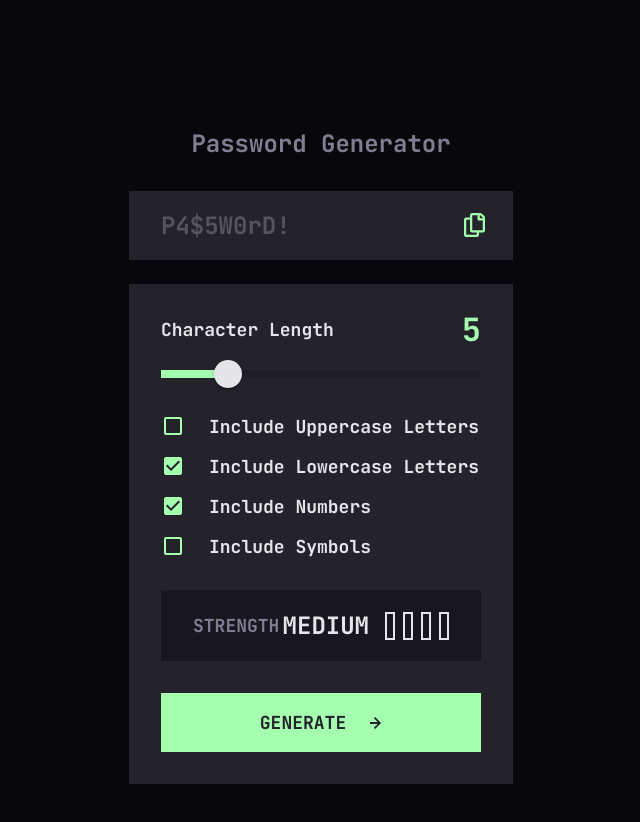
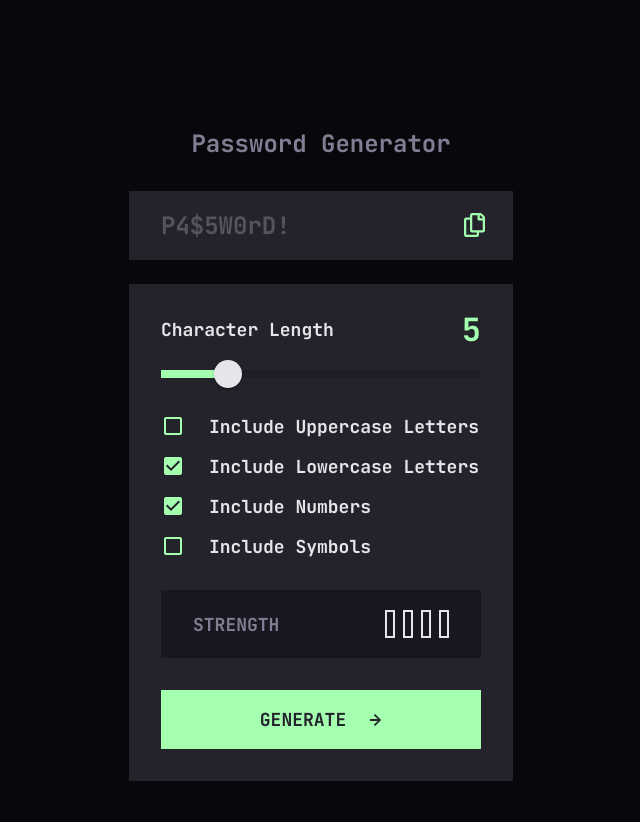
Before and after one commit to anitayawson/Password-Generator, a React (Create React App) app: page / in a window 1280 px wide. Shown: the top 822 px of the page, without its empty margins (319-959 px from the left). Built offline with nearby package versions, Linux system fonts and the light colour scheme.

Commit message:
refactor StrengthBars component to improve logic and fix conditional bar display

```diff
--- a/src/components/StrengthBars/StrengthBars.js
+++ b/src/components/StrengthBars/StrengthBars.js
@@ -1,32 +1,32 @@
 import "./StrengthBars.scss";
 
 export default function StrengthBars({ strength }) {
+  const getBars = (index) => {
+    if (!strength) {
+      return "";
+    }
+
+    switch (strength) {
+      case "Too Weak!":
+        return index <= 0 ? "too-weak" : "";
+      case "Weak":
+        return index <= 1 ? "weak" : "";
+      case "Medium":
+        return index <= 2 ? "medium" : "";
+      case "Strong":
+        return index <= 3 ? "strong" : "";
+      default:
+        return "";
+    }
+  };
+
   return (
     <div className="strength-bars__container">
-      <p>Medium</p>
+      {strength && <p>{strength}</p>}
       <div className="strength-bars">
-        <div
-          className={`strength-bar ${
-            strength === "Too Weak!" ? "too-weak" : ""
-          }`}
-        ></div>
-        <div
-          className={`strength-bar ${
-            strength === "Weak" ||
-            strength === "Medium" ||
-            strength === "Strong"
-              ? "weak"
-              : ""
-          }`}
-        ></div>
-        <div
-          className={`strength-bar ${
-            strength === "Medium" || strength === "Strong" ? "medium" : ""
-          }`}
-        ></div>
-        <div
-          className={`strength-bar ${strength === "Strong" ? "strong" : ""}`}
-        ></div>
+        {[0, 1, 2, 3].map((index) => (
+          <div key={index} className={`strength-bar ${getBars(index)}`}></div>
+        ))}
       </div>
     </div>
   );
```
